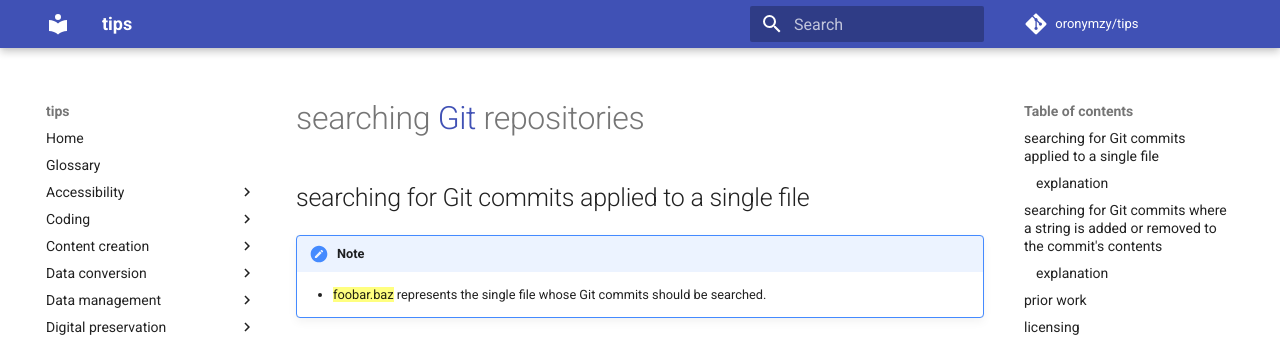
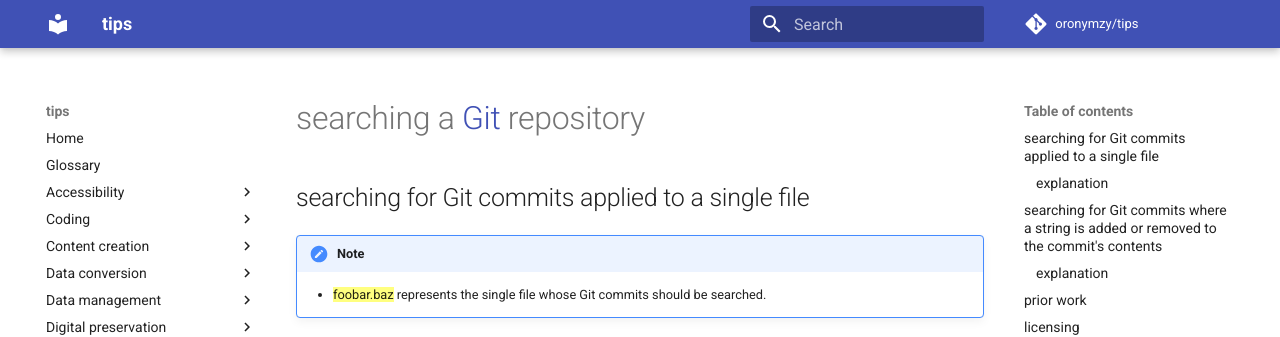
Before and after one commit to oronymzy/tips, an MkDocs documentation site: the page built from docs/sGitrpo.md, in a window 1280 px wide and 900 px high. Shown: the top 337 px of the window. Built offline with MkDocs 1.6.1 and Material for MkDocs 9.7.7, drawn with Linux system fonts in a browser that asks for light colours; comment, search, counter and statistics services are not loaded.

Commit message:
Change 'searching Git repositories' to 'searching a Git repository'

```diff
--- a/docs/sGitrpo.md
+++ b/docs/sGitrpo.md
@@ -1,4 +1,4 @@
-# searching [Git] repositories
+# searching a [Git] repository
 
 ## searching for Git commits applied to a single file
 
```
